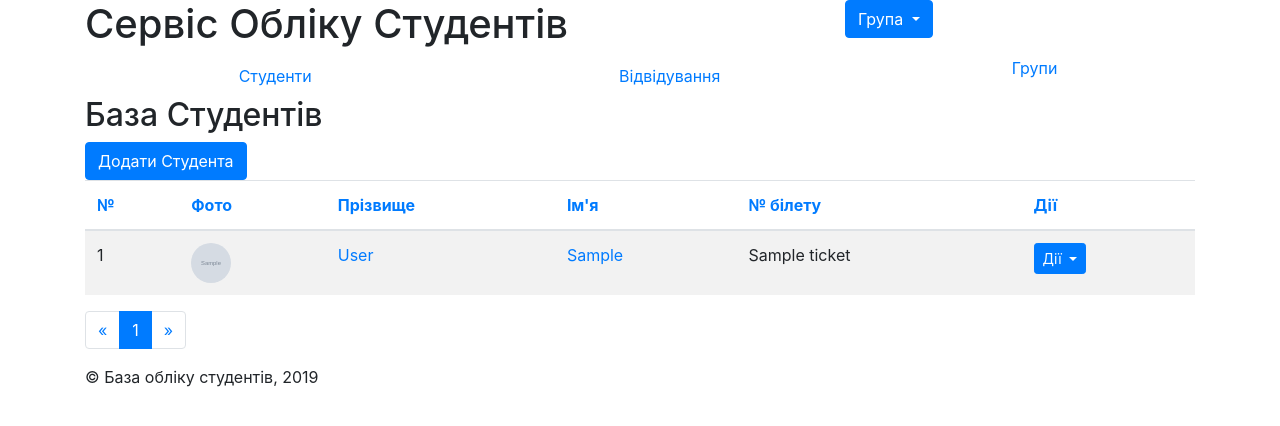
After one commit to FE1979/django_project, a Django app: template students/templates/students/stud_list_custom_page.html in a window 1280 px wide. The commit adds this page. Shown: the top 426 px of the page. Run offline with Django 3.2, Linux system fonts and the light colour scheme; the template is opened without the code that fills it: most values are stand-ins (such as "Sample title", 1, 10 or a date in 2020); grey boxes marked "Sample" are stand-in pictures; some libraries are stand-ins or nearby versions.

Commit message:
Added custom pagination

```diff
--- a/students/templates/students/base.html
+++ b/students/templates/students/base.html
@@ -90,6 +90,7 @@
     <!-- End Content Columns -->
 
     {% include 'students/pagination.html' %}
+    {% include 'students/pagin_custom.html' %}
 
     <!-- Footer -->
     {% block footer %}
--- /dev/null
+++ b/students/templates/students/pagin_custom.html
@@ -0,0 +1,15 @@
+{% with pages=pages %}
+{% with order_by=request.GET.order_by reverse=request.GET.reverse %}
+<nav id="pages">
+  <ul class="pagination">
+    <li class="page-item"><a class="page-link" href="{% url "home_custom" %}?page=1&amp;order_by={{ order_by }}&amp;reverse={{ reverse }}">&laquo</a></li>
+    {% for p in pages %}
+    <li {% if students.number == p %}class="page-item active"{% endif %}>
+      <a class="page-link" href="{% url "home_custom" %}?page= {{ p }}&amp;order_by={{ order_by }}&amp;reverse={{ reverse }}">{{ p }}</a>
+    </li>
+    {% endfor %}
+    <li class="page-item"><a class="page-link" href="{% url "home_custom" %}?page={{ students.paginator.num_pages }}&amp;order_by={{ order_by }}&amp;reverse={{ reverse }}">&raquo</a></li>
+  </ul>
+</nav>
+{% endwith %}
+{% endwith %}
--- a/students/templates/students/pagination.html
+++ b/students/templates/students/pagination.html
@@ -2,13 +2,13 @@
 {% with order_by=request.GET.order_by reverse=request.GET.reverse %}
 <nav id="pages">
   <ul class="pagination">
-    <li class="page-item"><a class="page-link" href="{% url 'home' %}?page=1&amp;order_by={{ order_by }}&amp;reverse={{ reverse }}">&laquo</a></li>
+    <li class="page-item"><a class="page-link" href="{% url "home" %}?page=1&amp;order_by={{ order_by }}&amp;reverse={{ reverse }}">&laquo</a></li>
     {% for p in students.paginator.page_range %}
     <li {% if students.number == p %}class="page-item active"{% endif %}>
-      <a class="page-link" href="{% url 'home' %}?page= {{ p }}&amp;order_by={{ order_by }}&amp;reverse={{ reverse }}">{{ p }}</a>
+      <a class="page-link" href="{% url "home" %}?page= {{ p }}&amp;order_by={{ order_by }}&amp;reverse={{ reverse }}">{{ p }}</a>
     </li>
     {% endfor %}
-    <li class="page-item"><a class="page-link" href="{% url 'home' %}?page={{ students.paginator.num_pages }}&amp;order_by={{ order_by }}&amp;reverse={{ reverse }}">&raquo</a></li>
+    <li class="page-item"><a class="page-link" href="{% url "home" %}?page={{ students.paginator.num_pages }}&amp;order_by={{ order_by }}&amp;reverse={{ reverse }}">&raquo</a></li>
   </ul>
 </nav>
 {% endwith %}
--- /dev/null
+++ b/students/templates/students/stud_list_custom_page.html
@@ -0,0 +1,78 @@
+{% extends 'students/base.html' %}
+
+{% load static from staticfiles %}
+
+{% block meta_title %}Студенти{% endblock meta_title %}
+
+{% block title %}База Студентів{% endblock title %}
+
+{% block content %}
+<a href="{% url 'students_add' %}" class="btn btn-primary">Додати Студента</a>
+
+<!-- Start Students Listing -->
+<table class="table table-striped table-hover">
+  {% with order_by=request.GET.order_by reverse=request.GET.reverse %}
+  <thead>
+    <tr>
+      <th><a href="{% url "home_custom" %}?order_by=id{% if order_by == 'id' and reverse != '1' %}&amp;reverse=1{% endif %}">
+	      №
+	      {% if order_by == 'id' and reverse != '1'%}&uarr;
+              {% elif order_by == 'id' and reverse == '1'%}&darr;
+              {% endif %}
+	  </a></th>
+      <th><a href="#">Фото</a></th>
+      <th><a href="{% url "home_custom" %}?order_by=last_name{% if order_by == 'last_name' and reverse != '1' %}&amp;reverse=1{% endif %}">
+              Прізвище
+              {% if order_by == 'last_name' and reverse != '1'%}&uarr;
+              {% elif order_by == 'last_name' and reverse == '1'%}&darr;
+              {% endif %}
+          </a></th>
+      <th><a href="{% url "home_custom" %}?order_by=first_name{% if order_by == 'first_name' and reverse != '1' %}&amp;reverse=1{% endif %}">
+              Ім'я
+              {% if order_by == 'first_name' and reverse != '1'%}&uarr;
+              {% elif order_by == 'first_name' and reverse == '1'%}&darr;
+              {% endif %}
+          </a></th>
+      <th><a href="{% url "home_custom" %}?order_by=ticket{% if order_by == 'ticket' and reverse != '1' %}&amp;reverse=1{% endif %}">
+              № білету
+              {% if order_by == 'ticket' and reverse != '1'%}&uarr;
+              {% elif order_by == 'ticket' and reverse == '1'%}&darr;
+              {% endif %}
+          </a></th>
+      <th><a href="#">Дії</a></th>
+    </tr>
+  </thead>
+  {% endwith %}
+  <tbody>
+    {% for student in students %}
+    <tr>
+      <td>{{ student.id }}</td>
+      <td>
+      {% if student.photo %}
+    	<img src="{{ student.photo.url }}" class="rounded-circle" style="width:40px;height:40px">
+      {% else %}
+        <img src="{% static "img/default.jpeg" %}" class="rounded-circle" style="width^40px;height:40px">
+      {% endif %}
+      </td>
+      <td><a href="{% url 'students_edit' student.id %}">{{ student.last_name }}</a></td>
+      <td><a href="{% url 'students_edit' student.id %}">{{ student.first_name }}</a></td>
+      <td>{{ student.ticket }}</td>
+      <td>
+        <div class="dropdown">
+          <button class="btn btn-primary btn-sm dropdown-toggle" type="button" id="table-action-button" data-toggle="dropdown" aria-hashpopup="true" aria-expanded="false">
+       Дії
+          </button>
+            <div class="dropdown-menu" aria-labelledby="group-selector-button">
+             <a class="dropdown-item" href="{% url 'students_edit'
+               student.id %}">Редагувати</a>
+             <a class="dropdown-item" href="/journal/1">Відвідування</a>
+             <a class="dropdown-item" href="{% url 'students_delete'
+               student.id %}">Видалити</a>
+            </div>
+        </div>
+      </td>
+    </tr>
+    {% endfor %}
+  </tbody>
+</table>
+{% endblock content %}
--- a/studentsdb/urls.py
+++ b/studentsdb/urls.py
@@ -23,6 +23,8 @@ urlpatterns = [
     path('admin/', admin.site.urls),
     # Students urls
     re_path(r'^$', students_view.students_list, name='home'),
+    re_path(r'^custom$', students_view.students_list_custom_page, name='home_custom'),
+
     re_path(r'^students/add$', students_view.students_add, name='students_add'),
     re_path(r'^students/(?P<sid>\d+)/edit$', students_view.students_edit,
             name='students_edit'),
```
Also changed, not shown: students/views/students_view.py (+39 -0 lines).
